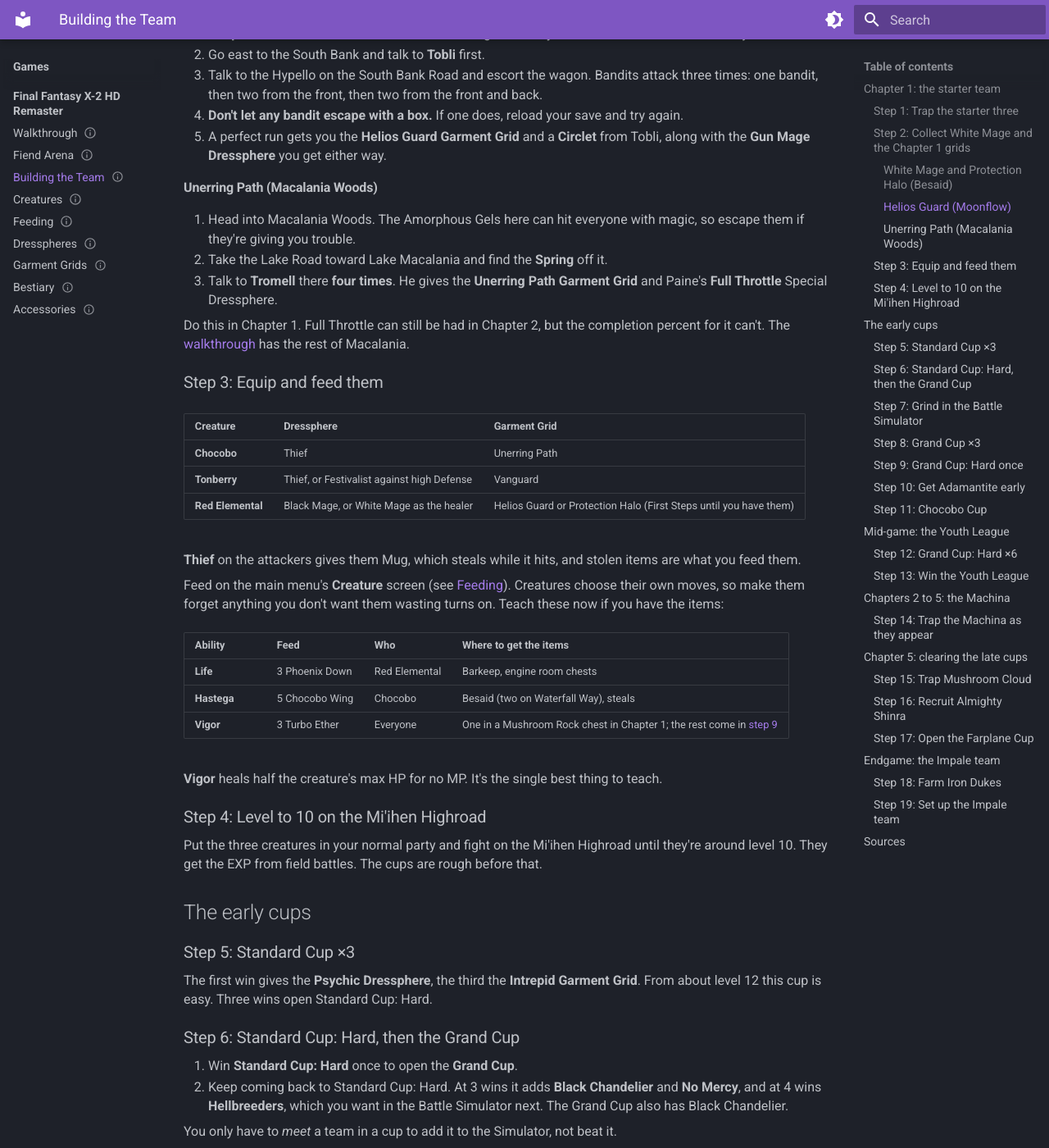
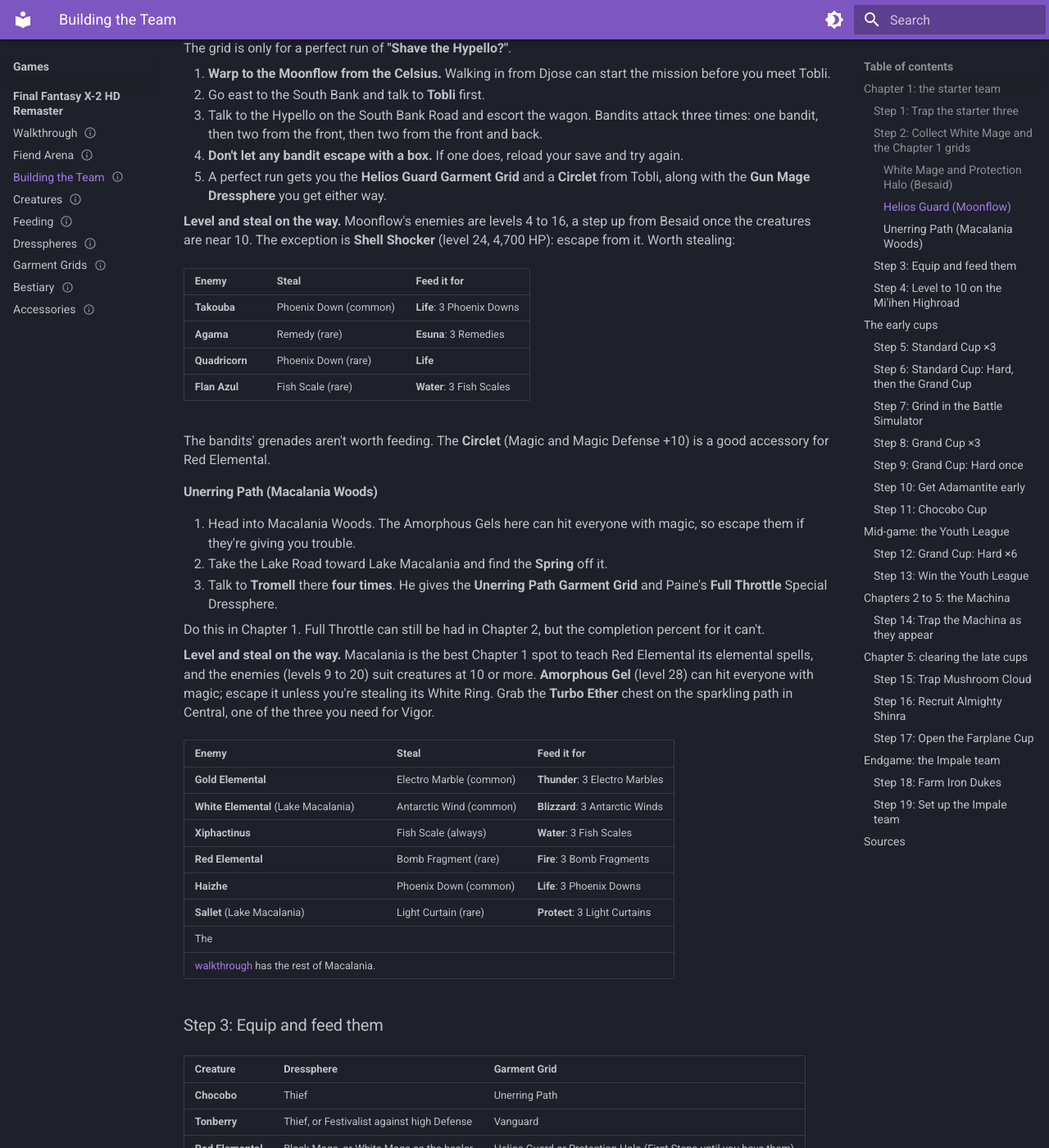
Before and after one commit to princeodd47/heygoodbuddy.com, an MkDocs documentation site: the page built from docs/games/final-fantasy-x-2/creature-team.md, in a window 1280 px wide and 1400 px high, scrolled down 2647 px. Shown: the whole window at 82% size. Built offline with MkDocs 1.6.1 and Material for MkDocs 9.7.7, drawn with Linux system fonts in a browser that asks for light colours; some of the changed text lies outside the part shown.

Commit message:
Add Moonflow and Macalania tips and number the Besaid ciphers
Co-Authored-By: Claude Opus 5.5 <noreply@anthropic.com>

```diff
--- a/docs/games/final-fantasy-x-2/creature-team.md
+++ b/docs/games/final-fantasy-x-2/creature-team.md
@@ -84,14 +84,17 @@ starts after a few village scenes, which also count toward 100%:
 5. Collect the four ciphers that open the cave. They change every game,
    but the minimap marks them, and the cave door shows them once you have
    all four. In order of the areas:
-    - **Promontory:** on the stone structure to the right.
-    - **The next area:** climb up onto the structure on the right before
-      you walk under it.
-    - **Waterfall Way:** drop off the back of the wooden bridge to the
-      riverbed. The **2 Chocobo Wings** there are a start on Hastega.
-    - **Beach:** follow the child left and climb the ruins (chests with a
-      Hi-Potion and 1,000 gil around the back). The last cipher is up the
-      cliff at the far southwest end of the beach.
+    - **Cipher 1, Promontory:** on the stone structure to the right.
+    - **Cipher 2, the next area:** climb up onto the structure on the
+      right before you walk under it.
+    - **Waterfall Way** has no cipher, but drop off the back of the
+      wooden bridge to the riverbed for **2 Chocobo Wings**, a start on
+      Hastega. The cave door is on the left of the next path; pass it for
+      now.
+    - **Cipher 3, Beach:** follow the child left and climb the ruins. It's
+      at the top (chests with a Hi-Potion and 1,000 gil around the back).
+    - **Cipher 4, Beach:** up the cliff at the far southwest end of the
+      beach. Then go back to the cave door and enter the code.
 6. In the cave, talk to Wakka and ignore the second locked door. Equip
    the **Red Ring**, save, and touch the sphere on the pedestal.
 7. **Boss: Flame Dragon** (980 HP, weak to ice, absorbs fire). Flame
@@ -132,6 +135,20 @@ The grid is only for a perfect run of **"Shave the Hypello?"**.
    **Circlet** from Tobli, along with the **Gun Mage Dressphere** you
    get either way.
 
+**Level and steal on the way.** Moonflow's enemies are levels 4 to 16,
+a step up from Besaid once the creatures are near 10. The exception is
+**Shell Shocker** (level 24, 4,700 HP): escape from it. Worth stealing:
+
+| Enemy | Steal | Feed it for |
+|-------|-------|-------------|
+| **Takouba** | Phoenix Down (common) | **Life**: 3 Phoenix Downs |
+| **Agama** | Remedy (rare) | **Esuna**: 3 Remedies |
+| **Quadricorn** | Phoenix Down (rare) | **Life** |
+| **Flan Azul** | Fish Scale (rare) | **Water**: 3 Fish Scales |
+
+The bandits' grenades aren't worth feeding. The **Circlet** (Magic and Magic
+Defense +10) is a good accessory for Red Elemental.
+
 #### Unerring Path (Macalania Woods)
 
 1. Head into Macalania Woods. The Amorphous Gels here can hit everyone
@@ -143,7 +160,24 @@ The grid is only for a perfect run of **"Shave the Hypello?"**.
    Dressphere.
 
 Do this in Chapter 1. Full Throttle can still be had in Chapter 2, but
-the completion percent for it can't. The
+the completion percent for it can't.
+
+**Level and steal on the way.** Macalania is the best Chapter 1 spot to
+teach Red Elemental its elemental spells, and the enemies (levels 9 to
+20) suit creatures at 10 or more. **Amorphous Gel** (level 28) can hit
+everyone with magic; escape it unless you're stealing its White Ring.
+Grab the **Turbo Ether** chest on the sparkling path in Central, one of
+the three you need for Vigor.
+
+| Enemy | Steal | Feed it for |
+|-------|-------|-------------|
+| **Gold Elemental** | Electro Marble (common) | **Thunder**: 3 Electro Marbles |
+| **White Elemental** (Lake Macalania) | Antarctic Wind (common) | **Blizzard**: 3 Antarctic Winds |
+| **Xiphactinus** | Fish Scale (always) | **Water**: 3 Fish Scales |
+| **Red Elemental** | Bomb Fragment (rare) | **Fire**: 3 Bomb Fragments |
+| **Haizhe** | Phoenix Down (common) | **Life**: 3 Phoenix Downs |
+| **Sallet** (Lake Macalania) | Light Curtain (rare) | **Protect**: 3 Light Curtains |
+ The
 [walkthrough](walkthrough.md#macalania-woods) has the rest of Macalania.
 
 ### Step 3: Equip and feed them
```
Also changed, not shown: docs/games/final-fantasy-x-2/walkthrough.md (+10 -8 lines), notes/final-fantasy-x-2/creature-team-research.md (+2 -0 lines), notes/final-fantasy-x-2/walkthrough-research.md (+4 -0 lines).
